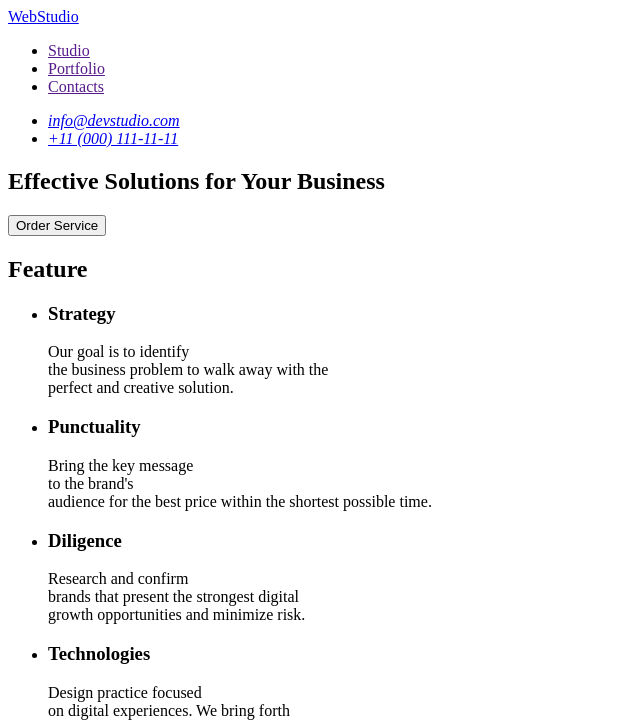
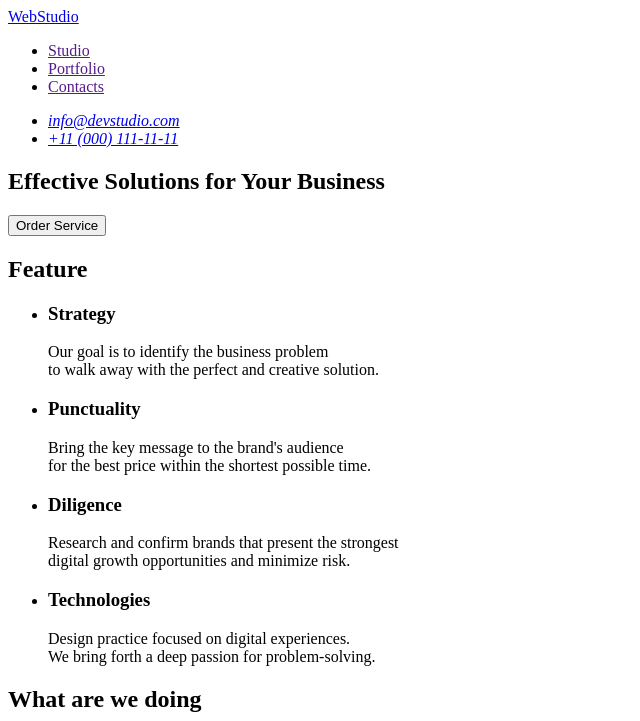
Before and after one commit to Andriy22226/Goit-markup-hw-01, a plain HTML site: page index.html in a window 1280 px wide. Shown: the top 721 px of the page, without its empty margins (0-640 px from the left). Drawn offline with Linux system fonts and the light colour scheme.

Commit message:
Update index.html

```diff
--- a/index.html
+++ b/index.html
@@ -40,19 +40,19 @@
         <ul>
           <li>
             <h3>Strategy</h3>
-              <p>Our goal is to identify <br> the business  problem to walk away with the <br> perfect and creative solution.</p>
+              <p>Our goal is to identify  the business problem <br> to walk away with the perfect and creative solution.</p>
           </li>
           <li>
             <h3>Punctuality</h3>
-              <p>Bring the key message <br> to the brand's <br> audience for the best price within the shortest possible time.</p>
+              <p>Bring the key message to the brand's audience <br> for the best price within the shortest possible time.</p>
           </li>
           <li>
             <h3>Diligence</h3>
-              <p>Research and confirm <br> brands that present the strongest digital <br> growth opportunities and minimize risk.</p>
+              <p>Research and confirm  brands that present  the strongest <br> digital growth opportunities and minimize risk.</p>
           </li>
           <li>
             <h3>Technologies</h3>
-              <p>Design practice focused <br> on digital experiences. We bring forth <br> a deep passion for problem-solving.</p>
+              <p>Design practice focused  on digital experiences. <br> We bring forth  a deep passion for problem-solving.</p>
           </li>
         </ul>
       </section>
@@ -77,12 +77,12 @@
         <ul>
           <li>
             <h3>Mark Guerrero</h3>
-            <img src="./images/4.jpg" alt="Product Designer Tom Ford" width="264">
+            <img src="./images/4.jpg" alt="Product Designer Mark Guerrero" width="264">
             <p>Product Designer</p>
           </li>
           <li>
             <h3>Tom Ford</h3>
-            <img src="./images/5.jpg" alt="Frontend Developer Mark Guerrero" width="264">
+            <img src="./images/5.jpg" alt="Frontend Developer Tom Ford " width="264">
             <p>Frontend Developer</p>
           </li>
           <li>
```
